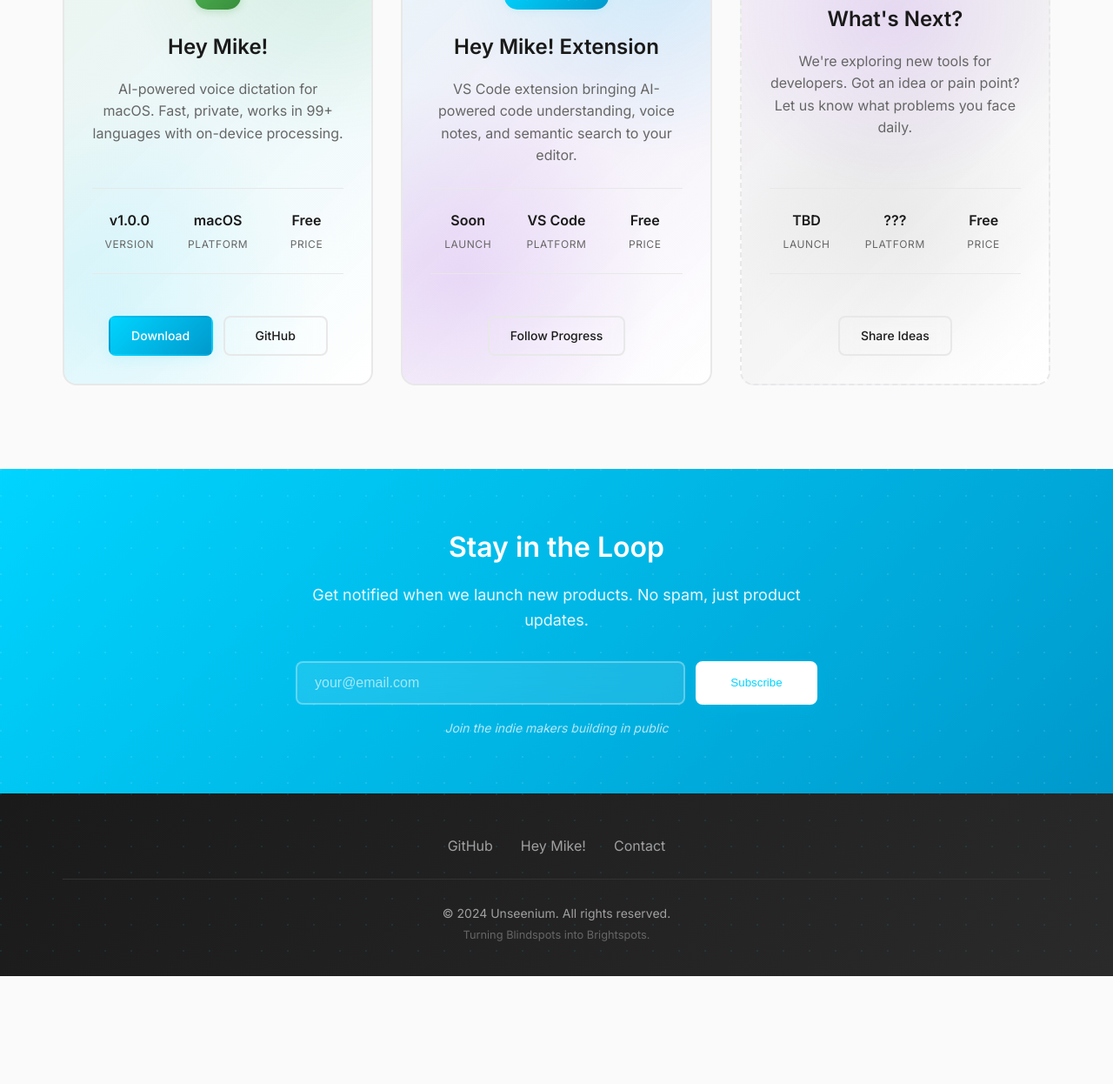
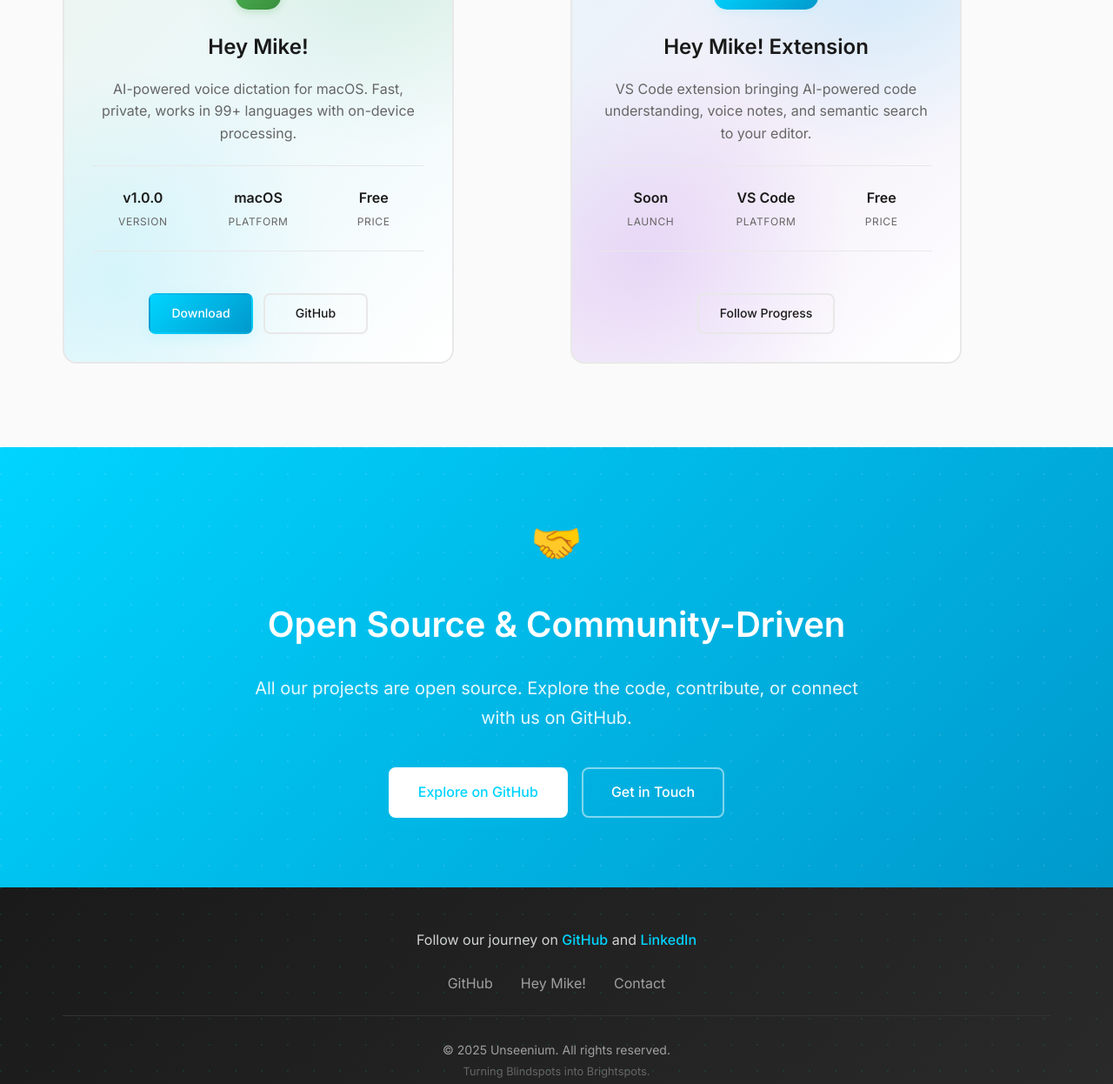
Before and after one commit to Unseenium/unseenium-website, a plain HTML site: page index.html in a window 1280 px wide. Shown: the part 1978-3224 px from the top of the page at 87% size. Before the commit the page ends 3100 px from the top, so only its background shows below. Drawn offline with Linux system fonts and the light colour scheme.

Commit message:
Refactor newsletter section into collaboration section with updated content and styles. Added footer information for GitHub and LinkedIn links. Updated copyright year to 2025.

```diff
--- a/index.html
+++ b/index.html
@@ -162,52 +162,27 @@
                             class="btn btn-secondary btn-small">Follow Progress</a>
                     </div>
                 </div>
-
-                <!-- Future Product Slot -->
-                <div class="product-card future" data-tilt>
-                    <div class="product-header">
-                        <span class="icon">🔮</span>
-                        <span class="status-badge future">In Research</span>
-                    </div>
-                    <h3>What's Next?</h3>
-                    <p class="product-description">We're exploring new tools for developers. Got an idea or pain point?
-                        Let us know what problems you face daily.</p>
-                    <div class="product-stats">
-                        <div class="product-stat">
-                            <span class="stat-value">TBD</span>
-                            <span class="stat-label">Launch</span>
-                        </div>
-                        <div class="product-stat">
-                            <span class="stat-value">???</span>
-                            <span class="stat-label">Platform</span>
-                        </div>
-                        <div class="product-stat">
-                            <span class="stat-value">Free</span>
-                            <span class="stat-label">Price</span>
-                        </div>
-                    </div>
-                    <div class="card-actions">
-                        <a href="https://github.com/Unseenium" target="_blank" rel="noopener"
-                            class="btn btn-secondary btn-small">Share Ideas</a>
-                    </div>
-                </div>
             </div>
         </div>
     </section>
 
-    <!-- Newsletter Section -->
-    <section class="newsletter-section">
+    <!-- Collaboration Section -->
+    <section class="collaboration-section">
         <div class="container">
-            <div class="newsletter-content">
-                <h3 class="newsletter-title">Stay in the Loop</h3>
-                <p class="newsletter-tagline">Get notified when we launch new products. No spam, just product updates.
+            <div class="collaboration-content">
+                <div class="collaboration-icon">🤝</div>
+                <h2>Open Source & Community-Driven</h2>
+                <p class="collaboration-description">
+                    All our projects are open source. Explore the code, contribute, or connect with us on GitHub.
                 </p>
-                <form class="newsletter-form" action="https://github.us21.list-manage.com/subscribe" method="post"
-                    target="_blank">
-                    <input type="email" name="EMAIL" placeholder="your@email.com" required class="newsletter-input">
-                    <button type="submit" class="btn btn-primary">Subscribe</button>
-                </form>
-                <p class="newsletter-note">Join the indie makers building in public</p>
+                <div class="collaboration-cta">
+                    <a href="https://github.com/Unseenium" target="_blank" rel="noopener" class="btn btn-primary">
+                        Explore on GitHub
+                    </a>
+                    <a href="mailto:unseenium@gmail.com" class="btn btn-secondary">
+                        Get in Touch
+                    </a>
+                </div>
             </div>
         </div>
     </section>
@@ -216,6 +191,12 @@
     <footer class="footer">
         <div class="container">
             <div class="footer-content">
+                <div class="footer-info">
+                    <p class="footer-description">Follow our journey on <a href="https://github.com/Unseenium"
+                            target="_blank" rel="noopener">GitHub</a> and <a
+                            href="https://www.linkedin.com/in/arunsraman/" target="_blank" rel="noopener">LinkedIn</a>
+                    </p>
+                </div>
                 <div class="footer-links">
                     <a href="https://github.com/Unseenium" target="_blank" rel="noopener">GitHub</a>
                     <a href="https://github.com/Unseenium/HeyMike" target="_blank" rel="noopener">Hey Mike!</a>
@@ -223,7 +204,7 @@
                 </div>
             </div>
             <div class="footer-bottom">
-                <p>&copy; 2024 Unseenium. All rights reserved.</p>
+                <p>&copy; 2025 Unseenium. All rights reserved.</p>
                 <p class="footer-tagline">Turning Blindspots into Brightspots.</p>
             </div>
         </div>
--- a/src/styles/main.css
+++ b/src/styles/main.css
@@ -661,6 +661,8 @@ section {
     grid-template-columns: repeat(auto-fit, minmax(320px, 1fr));
     gap: 2rem;
     margin-top: 3rem;
+    I'm also thinking of adding one specific piece. For collaboration, and other things, like submitting the proposal. What do you think about this? Keep being honest.    max-width: 1200px;
+ justify-content: center;
 }
 
 .product-card {
@@ -676,6 +678,7 @@ section {
     text-align: center;
     transform-style: preserve-3d;
     perspective: 1000px;
+    max-width: 450px;
 }
 
 /* Subtle AI lab backgrounds for each card type */
@@ -885,16 +888,16 @@ section {
     text-align: center;
 }
 
-/* Newsletter Section */
-.newsletter-section {
+/* Collaboration Section */
+.collaboration-section {
     background: linear-gradient(135deg, var(--accent-color) 0%, var(--accent-dark) 100%);
     color: #ffffff;
-    padding: 4rem 0;
+    padding: 5rem 0;
     position: relative;
     overflow: hidden;
 }
 
-.newsletter-section::before {
+.collaboration-section::before {
     content: '';
     position: absolute;
     top: 0;
@@ -907,80 +910,64 @@ section {
     pointer-events: none;
 }
 
-.newsletter-content {
-    max-width: 600px;
+.collaboration-content {
+    max-width: 700px;
     margin: 0 auto;
     text-align: center;
     position: relative;
     z-index: 1;
 }
 
-.newsletter-title {
-    font-size: 2rem;
+.collaboration-icon {
+    font-size: 3rem;
+    margin-bottom: 1rem;
+    animation: gentleFloat 3s ease-in-out infinite;
+}
+
+.collaboration-section h2 {
+    font-size: 2.5rem;
     font-weight: 600;
-    margin-bottom: 1rem;
+    margin-bottom: 1.5rem;
     color: #ffffff;
 }
 
-.newsletter-tagline {
-    font-size: 1.125rem;
-    margin-bottom: 2rem;
+.collaboration-description {
+    font-size: 1.25rem;
+    line-height: 1.7;
+    margin-bottom: 2.5rem;
     color: rgba(255, 255, 255, 0.9);
 }
 
-.newsletter-form {
+.collaboration-cta {
     display: flex;
-    gap: 0.75rem;
-    margin-bottom: 1rem;
+    gap: 1rem;
+    justify-content: center;
     flex-wrap: wrap;
-    justify-content: center;
 }
 
-.newsletter-input {
-    flex: 1;
-    min-width: 250px;
-    padding: 0.875rem 1.25rem;
-    border-radius: 8px;
-    border: 2px solid rgba(255, 255, 255, 0.3);
-    background: rgba(255, 255, 255, 0.1);
-    backdrop-filter: blur(10px);
-    color: #ffffff;
-    font-size: 1rem;
-    transition: all 0.3s ease;
-}
-
-.newsletter-input::placeholder {
-    color: rgba(255, 255, 255, 0.6);
-}
-
-.newsletter-input:focus {
-    outline: none;
-    border-color: #ffffff;
-    background: rgba(255, 255, 255, 0.2);
-    transform: translateY(-1px);
-}
-
-.newsletter-form .btn {
-    min-width: 140px;
-}
-
-.newsletter-form .btn-primary {
+.collaboration-cta .btn-primary {
     background: #ffffff;
     color: var(--accent-color);
     border: 2px solid #ffffff;
 }
 
-.newsletter-form .btn-primary:hover {
+.collaboration-cta .btn-primary:hover {
     background: transparent;
     color: #ffffff;
     transform: translateY(-2px);
     box-shadow: 0 4px 12px rgba(255, 255, 255, 0.2);
 }
 
-.newsletter-note {
-    font-size: 0.875rem;
-    color: rgba(255, 255, 255, 0.7);
-    font-style: italic;
+.collaboration-cta .btn-secondary {
+    background: transparent;
+    color: #ffffff;
+    border: 2px solid rgba(255, 255, 255, 0.5);
+}
+
+.collaboration-cta .btn-secondary:hover {
+    background: rgba(255, 255, 255, 0.1);
+    border-color: #ffffff;
+    transform: translateY(-2px);
 }
 
 /* Footer */
@@ -1010,6 +997,32 @@ section {
     margin-bottom: 1.5rem;
     position: relative;
     z-index: 1;
+    display: flex;
+    flex-direction: column;
+    align-items: center;
+    gap: 1.5rem;
+}
+
+.footer-info {
+    text-align: center;
+}
+
+.footer-description {
+    font-size: 1rem;
+    color: rgba(255, 255, 255, 0.8);
+    margin: 0;
+}
+
+.footer-description a {
+    color: var(--accent-color);
+    text-decoration: none;
+    transition: all 0.3s ease;
+    font-weight: 500;
+}
+
+.footer-description a:hover {
+    color: #ffffff;
+    text-decoration: underline;
 }
 
 .footer-links {
```
